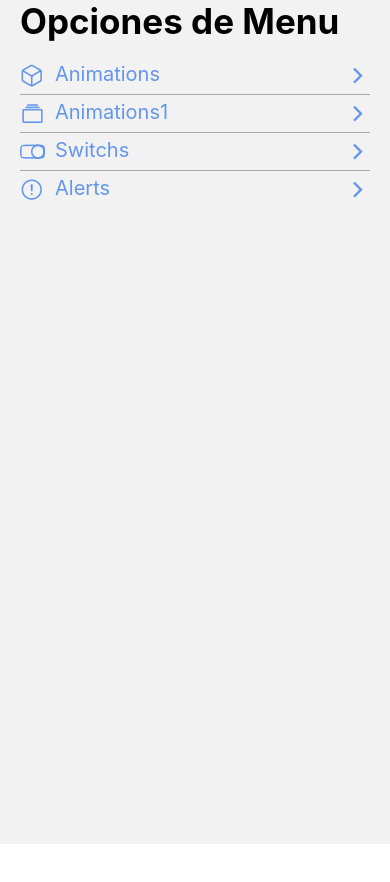
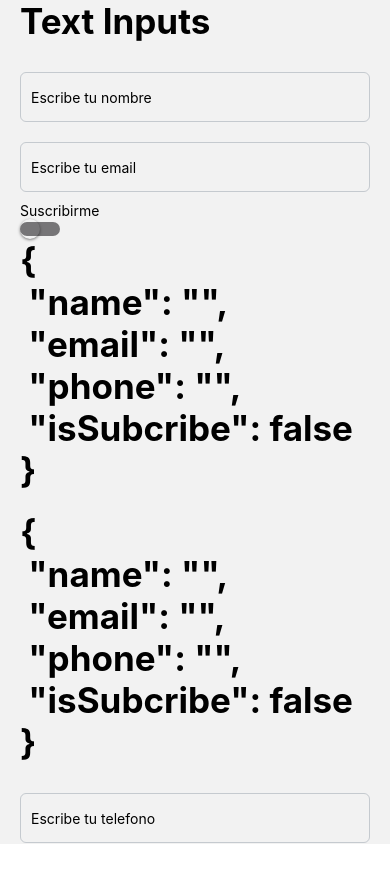
Before and after one commit to JaimeCabrera/rn-components, a React Native app: screen /TextInput in a window 390 px wide. Before the commit the page ends 844 px from the top, so only its background shows below. Built offline with nearby package versions, Linux system fonts and the light colour scheme.

Commit message:
add textinput component review

```diff
--- a/src/Menu/MenuItems.tsx
+++ b/src/Menu/MenuItems.tsx
@@ -21,4 +21,9 @@ export const menuItems: MenuItem[] = [
     icon: 'alert-circle-outline',
     component: 'Alerts',
   },
+  {
+    name: 'TextInputs',
+    icon: 'document-text-outline',
+    component: 'TextInput',
+  },
 ];
--- /dev/null
+++ b/src/hooks/useForm.tsx
@@ -0,0 +1,17 @@
+import {useState} from 'react';
+
+export const useForm = <T extends Object>(initialState: T) => {
+  const [state, setState] = useState(initialState);
+
+  const onChange = <K extends Object>(value: K, field: keyof T) => {
+    setState({
+      ...state,
+      [field]: value,
+    });
+  };
+  return {
+    ...state,
+    form: state,
+    onChange,
+  };
+};
--- a/src/navigation/Navigation.tsx
+++ b/src/navigation/Navigation.tsx
@@ -6,6 +6,7 @@ import {Animation1} from '../screens/Animation1';
 import {Animation2} from '../screens/Animation2';
 import {Switchs} from '../screens/Switchs';
 import {Alerts} from '../screens/Alerts';
+import {TextInputs} from '../screens/TextInputs';
 
 const Stack = createNativeStackNavigator();
 
@@ -20,6 +21,7 @@ export const Navigation = () => {
       <Stack.Screen name="Animation2" component={Animation2} />
       <Stack.Screen name="Switchs" component={Switchs} />
       <Stack.Screen name="Alerts" component={Alerts} />
+      <Stack.Screen name="TextInput" component={TextInputs} />
     </Stack.Navigator>
   );
 };
--- /dev/null
+++ b/src/screens/TextInputs.tsx
@@ -0,0 +1,81 @@
+import React from 'react';
+import {
+  KeyboardAvoidingView,
+  Platform,
+  ScrollView,
+  StyleSheet,
+  Text,
+  TextInput,
+  View,
+} from 'react-native';
+import {CustomSwtch} from '../components/CustomSwtch';
+import {HeaderTitle} from '../components/HeaderTitle';
+import {useForm} from '../hooks/useForm';
+import {globalStyles} from '../theme/appTheme';
+
+export const TextInputs = () => {
+  // const [form, setForm] = useState();
+  const {form, onChange, isSubcribe} = useForm({
+    name: '',
+    email: '',
+    phone: '',
+    isSubcribe: false,
+  });
+
+  return (
+    <KeyboardAvoidingView
+      behavior={Platform.OS === 'ios' ? 'padding' : 'height'}>
+      <ScrollView style={styles.scrollView}>
+        <View style={globalStyles.container}>
+          <HeaderTitle title="Text Inputs" />
+          <TextInput
+            style={styles.textInput}
+            placeholder="Escribe tu nombre"
+            autoCorrect={false}
+            autoCapitalize="words"
+            onChangeText={value => onChange(value, 'name')}
+          />
+          <TextInput
+            style={styles.textInput}
+            autoCorrect={false}
+            placeholder="Escribe tu email"
+            autoCapitalize="none"
+            keyboardType="email-address"
+            onChangeText={value => onChange(value, 'email')}
+            keyboardAppearance="dark"
+          />
+          {/* ejemoploi */}
+          <Text>Suscribirme</Text>
+          <CustomSwtch
+            isOn={isSubcribe}
+            onChange={value => onChange(value, 'isSubcribe')}
+          />
+          <HeaderTitle title={JSON.stringify(form, null, 1)} />
+          <HeaderTitle title={JSON.stringify(form, null, 1)} />
+
+          <TextInput
+            style={styles.textInput}
+            keyboardType="phone-pad"
+            placeholder="Escribe tu telefono"
+            onChangeText={value => onChange(value, 'phone')}
+          />
+        </View>
+      </ScrollView>
+    </KeyboardAvoidingView>
+  );
+};
+
+const styles = StyleSheet.create({
+  textInput: {
+    borderWidth: 1,
+    height: 50,
+    paddingHorizontal: 10,
+    borderRadius: 6,
+    borderColor: 'rgba(93, 109, 126,.3)',
+    marginVertical: 10,
+  },
+  scrollView: {
+    marginBottom: 30,
+    backgroundColor: 'transparent',
+  },
+});
```
